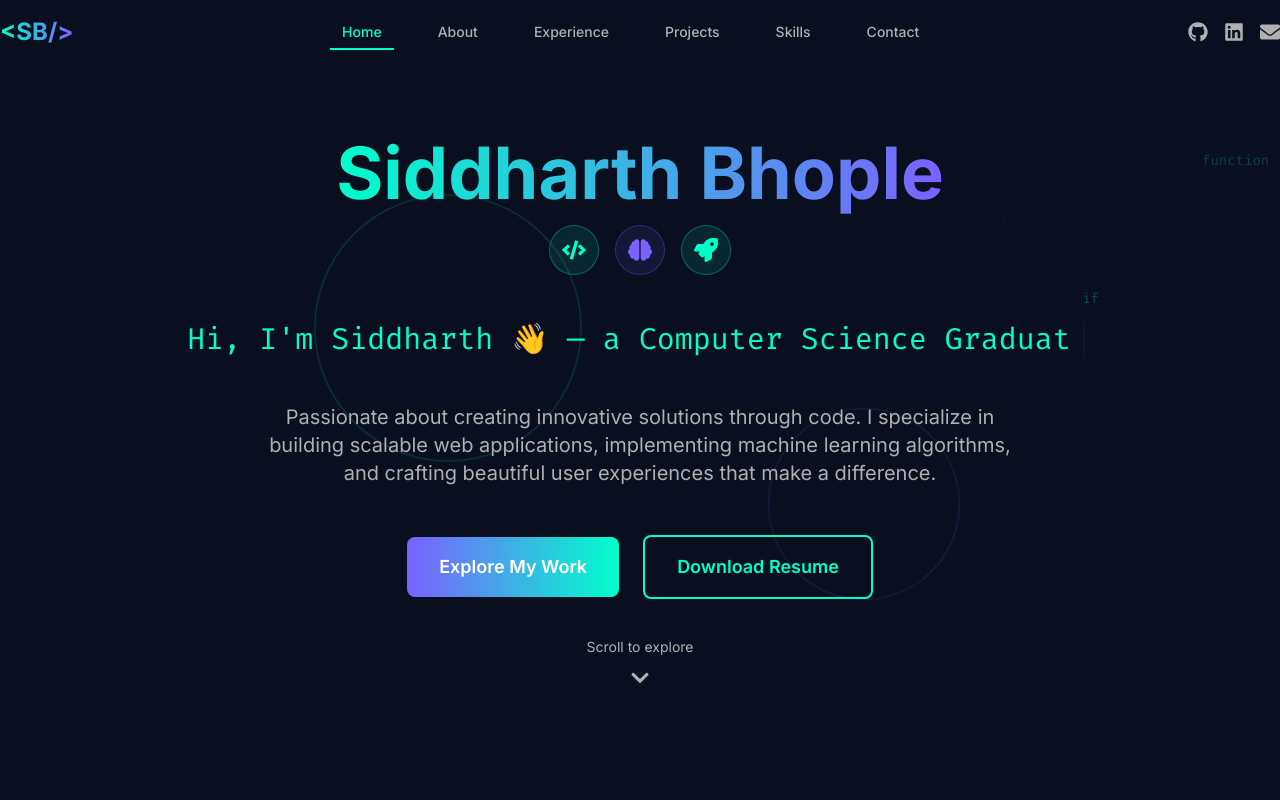
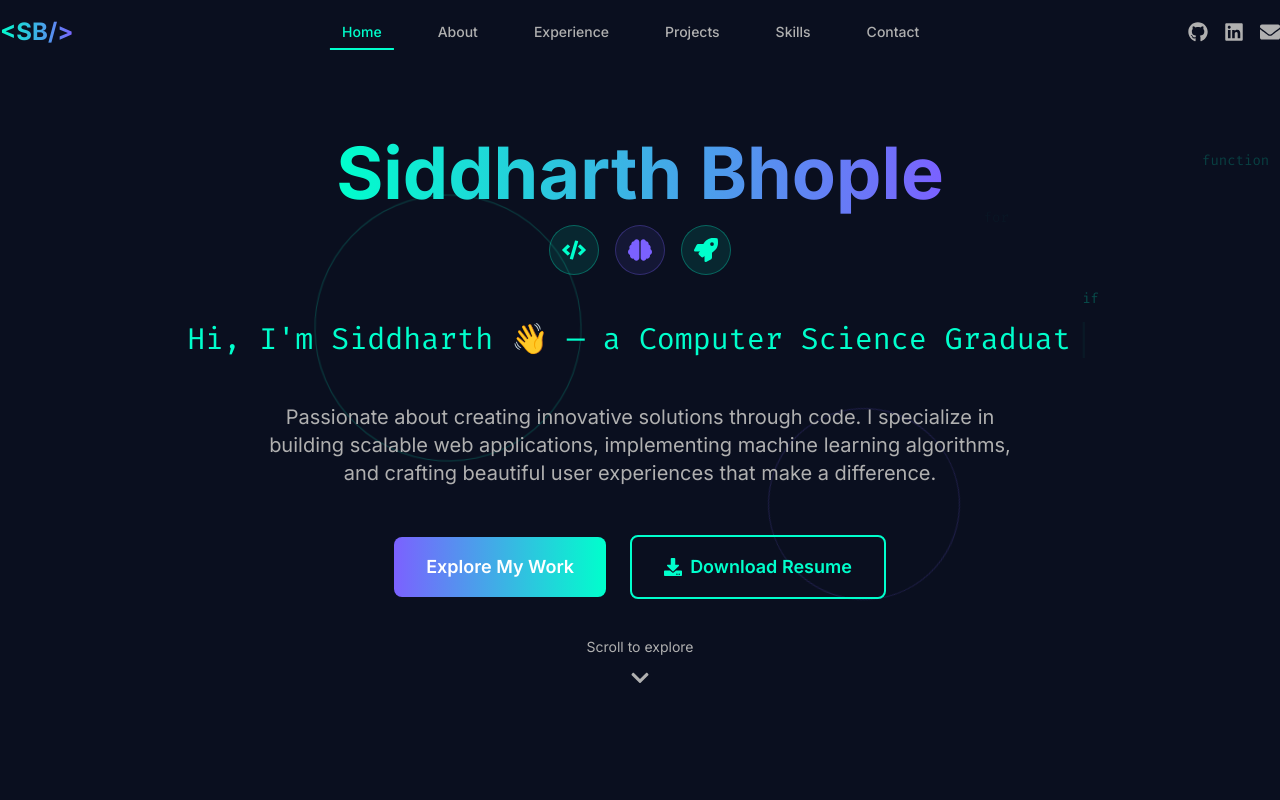
Before and after one commit to SiD-array/portfolio, a React (Vite) app: page / in a window 1280 px wide. Shown: the top 800 px of the page. Built offline with nearby package versions, Linux system fonts and the light colour scheme.

Commit message:
Add functional resume download button with PDF file

```diff
--- a/src/components/Hero.jsx
+++ b/src/components/Hero.jsx
@@ -1,6 +1,6 @@
 import React, { useState, useEffect } from 'react'
 import { motion } from 'framer-motion'
-import { FaChevronDown, FaCode, FaRocket, FaBrain } from 'react-icons/fa'
+import { FaChevronDown, FaCode, FaRocket, FaBrain, FaDownload } from 'react-icons/fa'
 
 const Hero = () => {
   const [currentText, setCurrentText] = useState('')
@@ -29,6 +29,15 @@ const Hero = () => {
 
   const scrollToProjects = () => {
     document.getElementById('projects').scrollIntoView({ behavior: 'smooth' })
+  }
+
+  const downloadResume = () => {
+    const link = document.createElement('a')
+    link.href = '/portfolio/resume.pdf'
+    link.download = 'Siddharth_Bhople_Resume.pdf'
+    document.body.appendChild(link)
+    link.click()
+    document.body.removeChild(link)
   }
 
   const containerVariants = {
@@ -161,9 +170,11 @@ const Hero = () => {
           <motion.button
             whileHover={{ scale: 1.05, boxShadow: "0 0 30px rgba(123, 97, 255, 0.4)" }}
             whileTap={{ scale: 0.95 }}
-            className="btn-secondary text-lg px-8 py-4"
+            onClick={downloadResume}
+            className="btn-secondary text-lg px-8 py-4 flex items-center space-x-2"
           >
-            Download Resume
+            <FaDownload size={18} />
+            <span>Download Resume</span>
           </motion.button>
         </motion.div>
 
```
Also changed, not shown: 2 other files (tests, documents, lock files or other folders).
